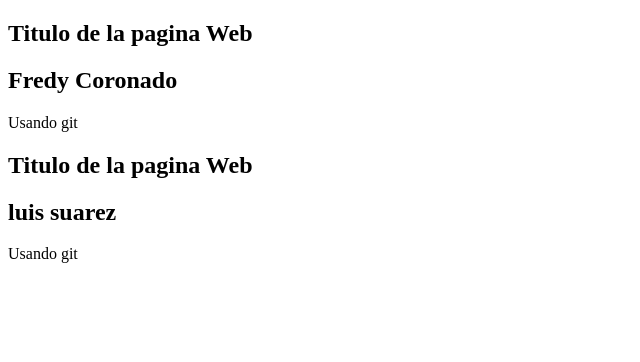
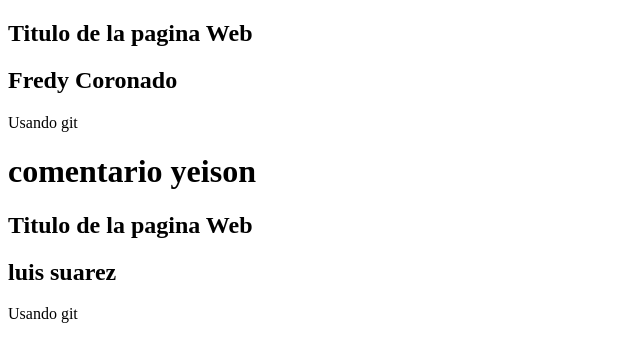
Before and after one commit to lucho150/proyecto, a plain HTML site: page index.html in a window 1280 px wide. Shown: the whole page, without its empty margins (0-640 px from the left). Drawn offline with Linux system fonts and the light colour scheme.

Commit message:
Update index.html

```diff
--- a/index.html
+++ b/index.html
@@ -14,6 +14,7 @@
 
 
 
+    <h1> comentario yeison<h1>
 
 
 
```
